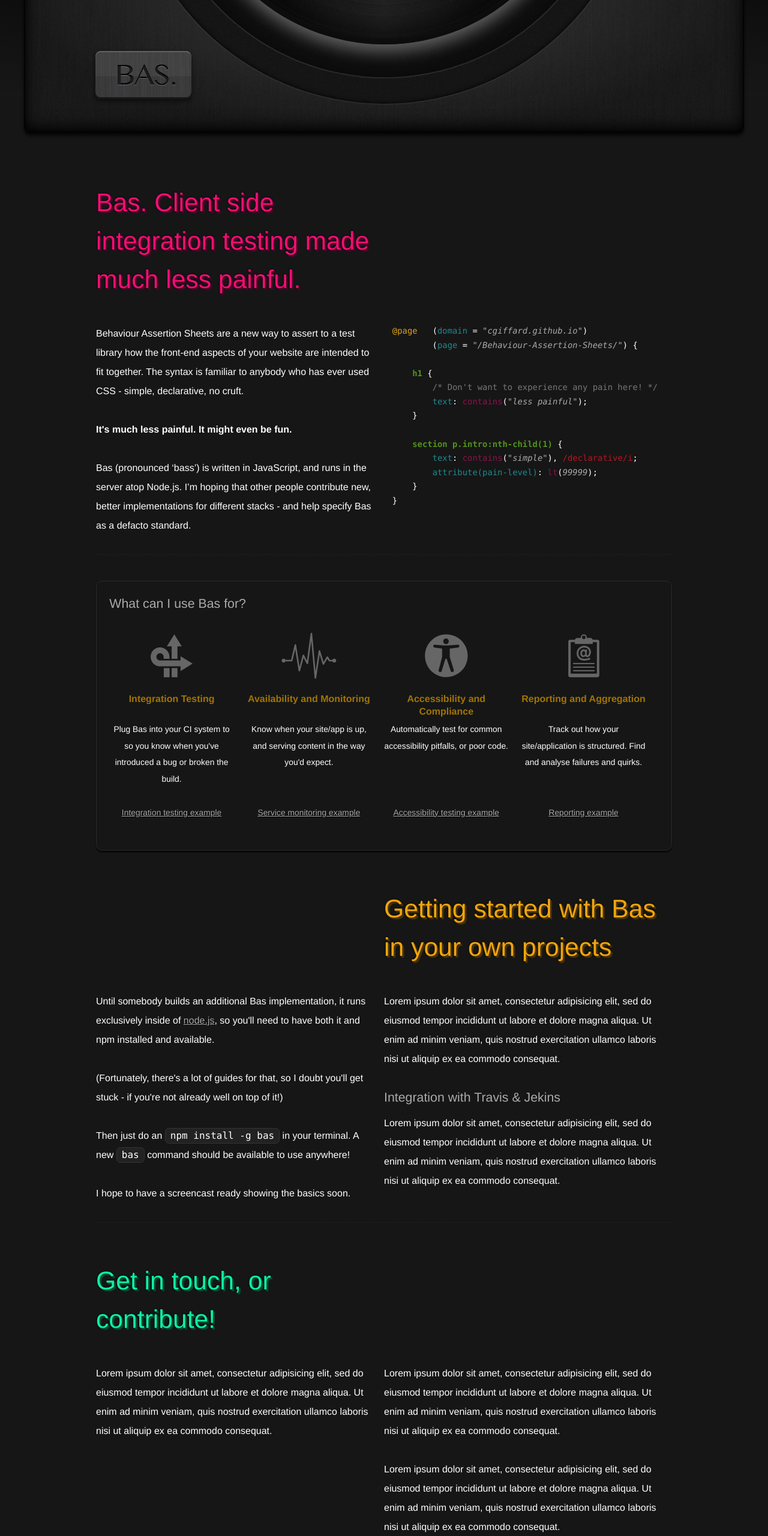
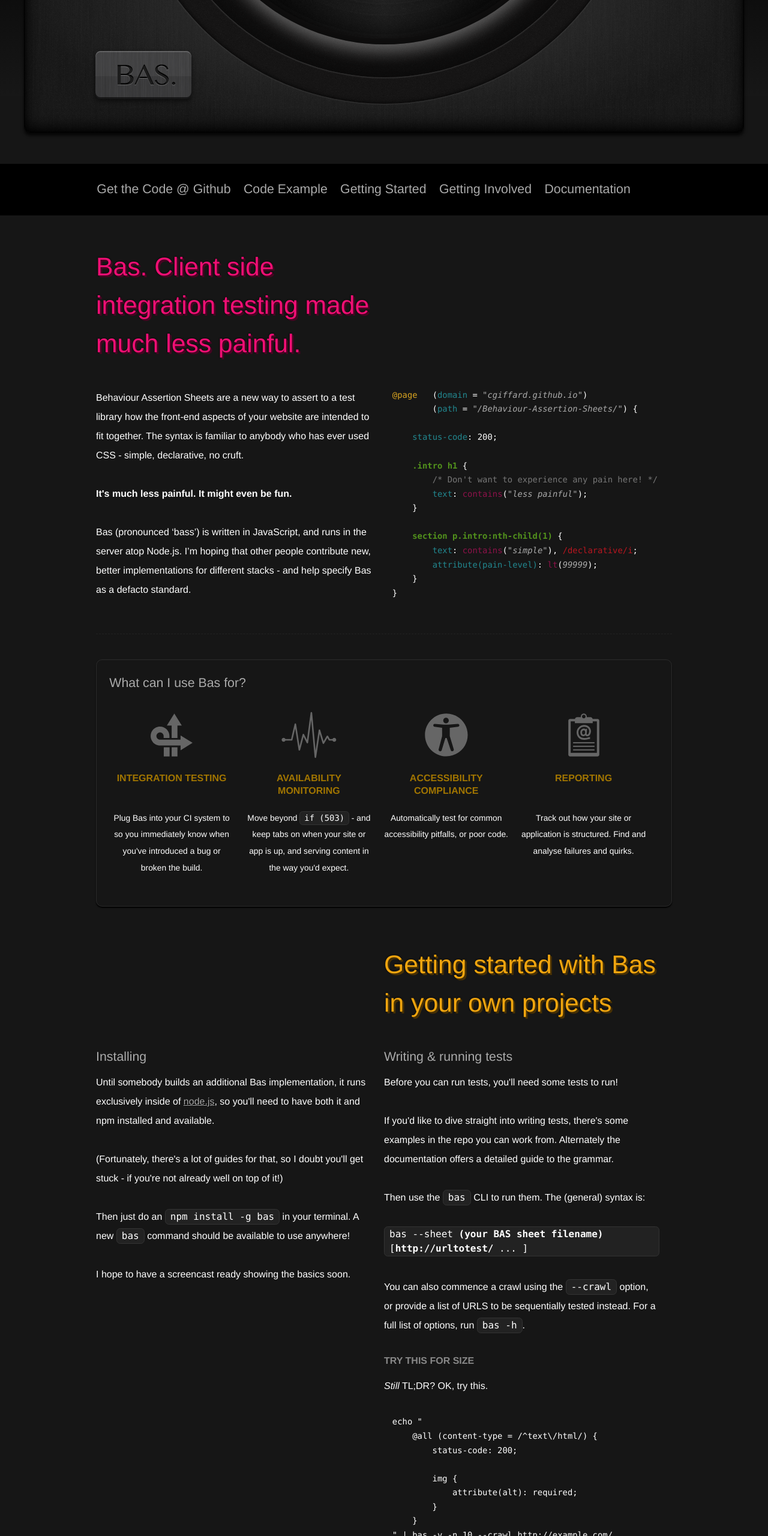
Before and after one commit to cgiffard/Behaviour-Assertion-Sheets, a plain HTML site: page index.html in a window 1280 px wide. Shown: the part 240-2800 px from the top of the page at 60% size. Drawn offline with Linux system fonts and the light colour scheme.

Commit message:
Mostly complete. Just testing to do

```diff
--- a/css/screen.css
+++ b/css/screen.css
@@ -48,12 +48,80 @@
 	background-image: url(../images/speaker-label.png);
 	background-repeat: no-repeat;
 
-	margin-top: 320px;
-	margin-left: 111px;
+	left: 50%;
+	top: 0px;
+	margin-left: -88px;
+	margin-top: 330px;
+}
+
+@media only screen and (max-width: 500px) {
+	header {
+		display: none;
+	}
+}
+
+@media only screen and (min-width: 1200px) {
+	a.logo {
+		left: auto;
+		top: 0px;
+		margin-top: 320px;
+		margin-left: 111px;
+	}
 }
 
 a.logo h1 {
 	margin-left: 200px;
+}
+
+.navcontainer {
+	margin-top: 5em;
+	margin-bottom: 3em;
+	min-height: 8em;
+}
+
+nav {
+	overflow: hidden;
+	background-color: black;
+}
+
+@media only screen and (min-width: 960px) {
+	nav.top {
+		margin-top: 0px;
+		position: fixed;
+		background-color: rgba(0,0,0,0.8);
+		width: 100%;
+		top: 0px;
+		left: 0px;
+	}
+}
+
+nav ul {
+	display: block;
+	max-width: 1000px;
+	margin-left: auto;
+	margin-right: auto;
+	padding-left: 2em;
+	padding-right: 2em;
+}
+
+nav li {
+	display: block;
+	list-style-type: none;
+	float: left;
+	font-size: 1em;
+}
+
+nav li a {
+	font-size: 2em;
+	display: block;
+	line-height: 4em;
+	text-decoration: none;
+	margin-right: 1em;
+}
+
+nav li a:hover,
+nav li a:focus {
+	color: hsla(333, 88%, 50%, 1);
 }
 
 [main] {
@@ -63,7 +131,6 @@
 	margin-right: auto;
 	padding-left: 20px;
 	padding-right: 20px;
-	padding-top: 4em;
 	line-height: 2em;
 }
 
@@ -83,10 +150,26 @@
 	margin-bottom: 0.5em;
 }
 
+h3 {
+	font-size: 1.5em;
+	text-transform: uppercase;
+	color: #888;
+	margin-bottom: 1em;
+}
+
 p {
 	margin-bottom: 2em;
 	font-size: 1.5em;
 	line-height: 2em;
+}
+
+ul {
+	padding-left: 2em;
+	margin-bottom: 2em;
+}
+
+li {
+	font-size: 1.5em;
 }
 
 code {
@@ -135,6 +218,24 @@
 	color: hsla(160, 88%, 50%, 1);
 }
 
+@media only screen and (min-width: 501px) and (max-width: 700px) {
+	article section h1 {
+		width: 75%;
+		padding-left: 0px !important;
+	}
+}
+
+@media only screen and (max-width: 500px) {
+	article section h1 {
+		width: 100% !important;
+	}
+
+	article section.alternate h1 {
+		width: 100% !important;
+		padding-left: 0px !important;
+	}
+}
+
 section > p {
 	padding-right: 1em;
 }
@@ -142,7 +243,7 @@
 article section .col {
 	width: 50%;
 	float: left;
-	padding-right: 1em;
+	padding-right: 2em;
 }
 
 section.intermediate {
@@ -167,6 +268,18 @@
 	padding-right: 2em;
 
 	text-align: center;
+}
+
+@media only screen and (max-width: 700px) {
+	.col {
+		width: 100% !important;
+		float: none !important;
+	}
+
+	section.fourcol .col {
+		float: left !important;
+		width: 50% !important;
+	}
 }
 
 section > *:last-child:after {
@@ -249,3 +362,10 @@
 	border: none;
 	border-top: dashed #222 1px;
 }
+
+footer {
+	padding-top: 1em;
+	padding-bottom: 1em;
+	font-size: 1.5em;
+	color: #AAA;
+}
--- a/index.html
+++ b/index.html
@@ -9,7 +9,7 @@
 	</head>
 	<body>
 		<header>
-			<!-- OK, so this is ridiculous. Sue me. -->
+			<!-- OK, so this is ridiculous. Sue me. SVG failed. -->
 			<speaker>
 				<driver>
 					<surround>
@@ -34,6 +34,17 @@
 				<h1><abbr title="Behaviour Assertion Sheets">Bas.</abbr></h1>
 			</a>
 		</header>
+		<div class="navcontainer">
+			<nav>
+				<ul>
+					<li><a href="http://github.com/cgiffard/Behaviour-Assertion-Sheets">Get the Code @ Github</a></li>
+					<li><a href="#example">Code Example</a></li>
+					<li><a href="#gettingstarted">Getting Started</a></li>
+					<li><a href="#gettinginvolved">Getting Involved</a></li>
+					<li><a href="https://github.com/cgiffard/Behaviour-Assertion-Sheets#behaviour-assertion-sheets">Documentation</a></li>
+				</ul>
+			</nav>
+		</div>
 		<article main>
 			<section class="intro normal">
 				<h1>Bas. Client side integration testing made much less painful.</h1>
@@ -54,11 +65,13 @@
 						stacks - and help specify Bas as a defacto standard.
 					</p>
 				</div>
-				<pre class="illustrative col">
+				<pre class="illustrative col" id="example">
 <atrule>@page</atrule>   (<test>domain</test> = <comparison>"cgiffard.github.io"</comparison>)
-        (<test>page</test> = <comparison>"/Behaviour-Assertion-Sheets/"</comparison>) {
+        (<test>path</test> = <comparison>"/Behaviour-Assertion-Sheets/"</comparison>) {
 
-    <selector>h1</selector> {
+    <asssertion><test>status-code</test>: 200</assertion>;
+
+    <selector>.intro h1</selector> {
         <comment>/* Don't want to experience any pain here! */</comment>
         <assertion><test>text</test>: <bareword>contains</bareword>(<barewordvalue>"less painful"</barewordvalue>)</assertion>;
     }
@@ -77,42 +90,43 @@
 					<img class="icon" src="images/icon-integrationtesting.svg" alt="Clipboard Icon" width="100" height="100"/>
 					<h3>Integration Testing</h3>
 					<p>
-						Plug Bas into your CI system to so you know when you've
-						introduced a bug or broken the build.
+						Plug Bas into your CI system to so you immediately know
+						when you've introduced a bug or broken the build.
 					</p>
-					<p><a href="/examples/integrationtesting">Integration testing example</a></p>
+					<!-- <p><a href="/examples/integrationtesting">Integration testing example</a></p> -->
 				</div>
 				<div class="col">
 					<img class="icon" src="images/icon-monitoring.svg" alt="Clipboard Icon" width="100" height="100"/>
-					<h3>Availability and Monitoring</h3>
+					<h3>Availability Monitoring</h3>
 					<p>
-						Know when your site/app is up, and serving content in
-						the way you'd expect.
+						Move beyond <code>if (503)</code> - and keep tabs on when your site
+						or app is up, and serving content in the way you'd expect.
 					</p>
-					<p><a href="/examples/monitoring">Service monitoring example</a></p>
+					<!-- <p><a href="/examples/monitoring">Service monitoring example</a></p> -->
 				</div>
 				<div class="col">
 					<img class="icon" src="images/icon-accessibility.svg" alt="Clipboard Icon" width="100" height="100"/>
-					<h3>Accessibility and Compliance</h3>
+					<h3>Accessibility Compliance</h3>
 					<p>
 						Automatically test for common accessibility pitfalls, or
 						poor code.
 					</p>
-					<p><a href="/examples/acessibility">Accessibility testing example</a></p>
+					<!-- <p><a href="/examples/acessibility">Accessibility testing example</a></p> -->
 				</div>
 				<div class="col">
 					<img class="icon" src="images/icon-reporting.svg" alt="Clipboard Icon" width="100" height="100"/>
-					<h3>Reporting and Aggregation</h3>
+					<h3>Reporting</h3>
 					<p>
-						Track out how your site/application is structured. Find and
+						Track out how your site or application is structured. Find and
 						analyse failures and quirks.
 					</p>
-					<p><a href="/examples/reporting">Reporting example</a></p>
+					<!-- <p><a href="/examples/reporting">Reporting example</a></p> -->
 				</div>
 			</section>
-			<section class="alternate">
+			<section class="alternate" id="#gettingstarted">
 				<h1>Getting started with Bas in your own projects</h1>
 				<div class="col">
+					<h2>Installing</h2>
 					<p>
 						Until somebody builds an additional Bas implementation, it
 						runs exclusively inside of <a href="http://nodejs.org/">node.js</a>,
@@ -131,52 +145,96 @@
 					</p>
 				</div>
 				<div class="col">
+					<h2>Writing &amp; running tests</h2>
 					<p>
-						Lorem ipsum dolor sit amet, consectetur adipisicing elit,
-						sed do eiusmod tempor incididunt ut labore et dolore magna
-						aliqua. Ut enim ad minim veniam, quis nostrud exercitation
-						ullamco laboris nisi ut aliquip ex ea commodo consequat.
+						Before you can run tests, you'll need some tests to run!
 					</p>
+					<p>
+						If you'd like to dive straight into writing tests, there's
+						some examples in the repo you can work from. Alternately
+						the documentation offers a detailed guide to the grammar.
+					</p>
+					<p>
+						Then use the <code>bas</code> CLI to run them. The (general) syntax is:
+					</p>
+					<p>
+						<code>bas --sheet <strong>(your BAS sheet filename)</strong> [<strong>http://urltotest/</strong> ... ]</code>
+					</p>
+					<p>
+						You can also commence a crawl using the <code>--crawl</code>
+						option, or provide a list of URLS to be sequentially tested
+						instead. For a full list of options, run <code>bas -h</code>.
+					</p>
+					<h3>Try this for size</h3>
+					<p><em>Still</em> TL;DR? OK, try this.</p>
+					<pre>
+echo "
+    @all (content-type = /^text\/html/) {
+        status-code: 200;
+
+        img {
+            attribute(alt): required;
+        }
+    }
+" | bas -v -n 10 --crawl http://example.com/
+					</pre>
 					<h2>Integration with Travis & Jekins</h2>
 					<p>
-						Lorem ipsum dolor sit amet, consectetur adipisicing elit,
-						sed do eiusmod tempor incididunt ut labore et dolore magna
-						aliqua. Ut enim ad minim veniam, quis nostrud exercitation
-						ullamco laboris nisi ut aliquip ex ea commodo consequat.
+						It is relatively easy to integrate Bas with Jenkins/Travis - just
+						plug a <code>bas</code> invocation into your Jenkins job/Travis test
+						scripts like you'd call out to anything else.
+					</p>
+					<p>
+						If you're writing a node project, and you have an existing
+						test suite, you're in luck. You don't have to shell out to
+						nothin'! Use the ultra-straightforward Node API to run
+						Bas tests inside your existing test framework (like mocha.)
 					</p>
 				</div>
 				<hr />
 			</section>
-			<section class="finally">
+			<section class="finally" id="gettinginvolved">
 				<h1>Get in touch, or contribute!</h1>
 				<div class="col">
+					<p>I'm <strong>Christopher Giffard</strong>.</p>
 					<p>
-						Lorem ipsum dolor sit amet, consectetur adipisicing elit,
-						sed do eiusmod tempor incididunt ut labore et dolore magna
-						aliqua. Ut enim ad minim veniam, quis nostrud exercitation
-						ullamco laboris nisi ut aliquip ex ea commodo consequat.
+						You can find me on <a href="http://twitter.com/cgiffard">Twitter</a>
+						and <a href="http://alpha.app.net/cgiffard">ADN</a>. I'm
+						also readily contactable via email at [firstname] DOT [lastname] AT
+						cgiffard.com.
+					</p>
+					<p>
+						At the moment, I'm just one guy writing the best code I
+						think I can. It would be wonderful if you'd like to
+						contribute to the project - or especially write a Bas
+						implementation for another language!
 					</p>
 				</div>
 				<div class="col">
+					<h2>The Todo List (MVC and or otherwise)</h2>
 					<p>
-						Lorem ipsum dolor sit amet, consectetur adipisicing elit,
-						sed do eiusmod tempor incididunt ut labore et dolore magna
-						aliqua. Ut enim ad minim veniam, quis nostrud exercitation
-						ullamco laboris nisi ut aliquip ex ea commodo consequat.
+						There's a few things that Bas really needs right now, if
+						you'd like to take a stab at them:
 					</p>
+					<ul>
+						<li>More tests in the test suite!</li>
+						<li>Alternate implementations</li>
+						<li>More assertion tests</li>
+						<li>Documentation clean-up and friendly-ification</li>
+						<li>It'd be cool if somebody wrote a cross-compiler for selenium</li>
+					</ul>
 					<p>
-						Lorem ipsum dolor sit amet, consectetur adipisicing elit,
-						sed do eiusmod tempor incididunt ut labore et dolore magna
-						aliqua. Ut enim ad minim veniam, quis nostrud exercitation
-						ullamco laboris nisi ut aliquip ex ea commodo consequat.
+						Send me a pull request!
 					</p>
 				</div>
 				<hr />
 				<footer>
-					Copyright (c) 2013 Christopher Giffard. Released under the BSD Licence.
+					Copyright (c) 2013 Christopher Giffard.
+					<a href="https://github.com/cgiffard/Behaviour-Assertion-Sheets#licence">Released under the BSD Licence.</a>
 				</footer>
 			</section>
 		</article>
-		<script type="text/javascript" href="js/modernizr.js"></script>
+		<script type="text/javascript" src="js/modernizr.js"></script>
+		<script type="text/javascript" src="js/main.js"></script>
 	</body>
 </html>
--- /dev/null
+++ b/js/main.js
@@ -0,0 +1,37 @@
+;(function() {
+
+	if (!document.querySelector) return;
+
+	window.addEventListener("load",onload);
+
+	function onload() {
+
+		var navBar = document.querySelector("nav"),
+			nodePointer = navBar,
+			positionTop = 0;
+
+		resetSizing();
+		onscroll();
+
+		window.addEventListener("scroll",onscroll);
+		window.addEventListener("resize",resetSizing);
+
+		function onscroll() {
+			if (window.scrollY >= positionTop) {
+				navBar.className = "top";
+			} else {
+				navBar.className = "";
+			}
+		}
+
+		function resetSizing() {
+			nodePointer = navBar;
+			positionTop = 0;
+
+			do {
+				positionTop += nodePointer.offsetTop;
+			} while (nodePointer = nodePointer.offsetParent);
+		}
+	}
+
+})();
```
Also changed, not shown: css/speaker.css (+25 -6 lines).
